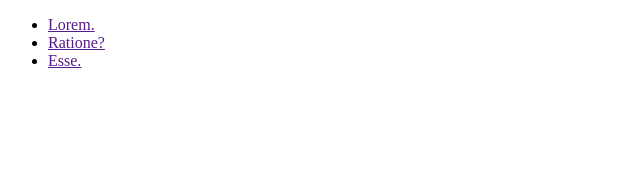
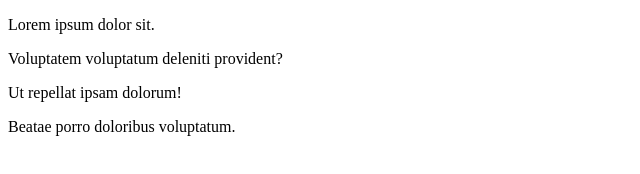
Before and after one commit to ferhat-atak/kodluyoruzilkrepo, a plain HTML site: page loginForm.html in a window 1280 px wide. Shown: the whole page, without its empty margins (0-640 px from the left). Drawn offline with Linux system fonts and the light colour scheme.

Commit message:
paragraflar eklendi

```diff
--- a/loginForm.html
+++ b/loginForm.html
@@ -7,10 +7,9 @@
     <title>Document</title>
 </head>
 <body>
-    <ul>
-        <li><a href="">Lorem.</a></li>
-        <li><a href="">Ratione?</a></li>
-        <li><a href="">Esse.</a></li>
-    </ul>
+    <p>Lorem ipsum dolor sit.</p>
+    <p>Voluptatem voluptatum deleniti provident?</p>
+    <p>Ut repellat ipsam dolorum!</p>
+    <p>Beatae porro doloribus voluptatum.</p>
 </body>
 </html>
```
